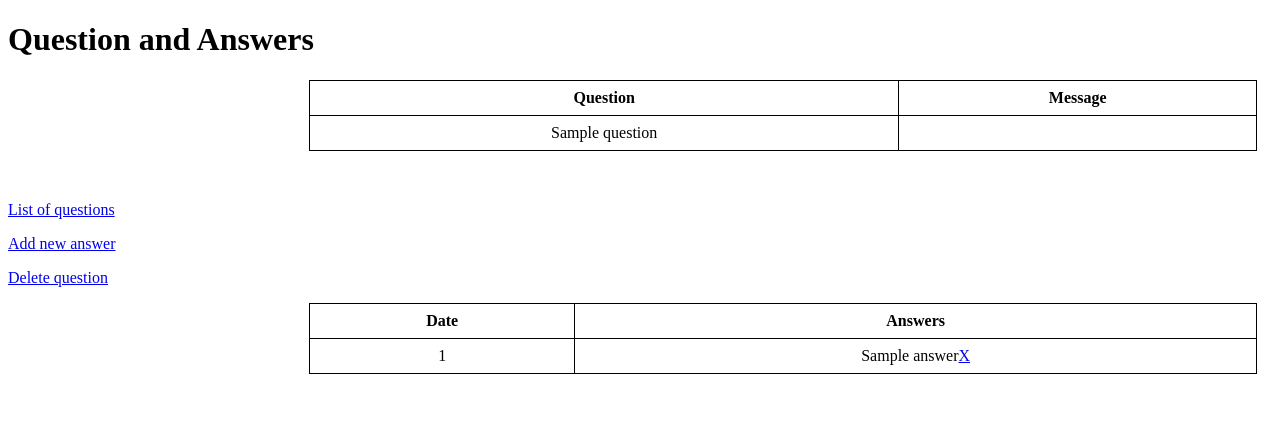
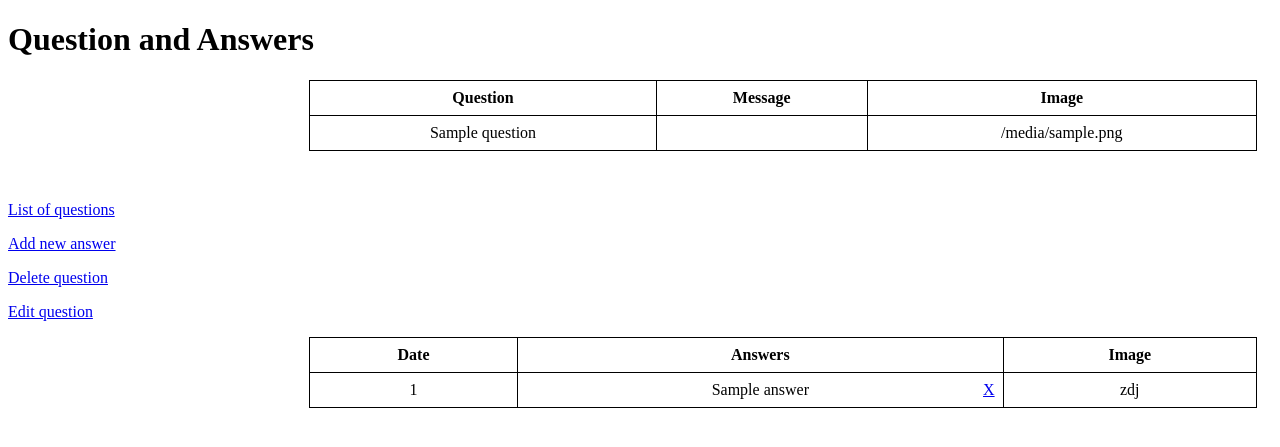
Before and after one commit to nikolawierzbowska/ASKmate_1, a Python web app: template templates/question.html in a window 1280 px wide. Shown: the top 447 px of the page. Run offline with Jinja, Linux system fonts and the light colour scheme; the template is opened without the code that fills it: most values are stand-ins (such as "Sample title", 1, 10 or a date in 2020).

Commit message:
Edit question done

```diff
--- a/data/answer.csv
+++ b/data/answer.csv
@@ -1,5 +1,5 @@
 id,submission_time,vote_number,question_id,message,image
 4,1686237960,0,2,cccccccccccccccccccccccccccc,0
-5,1686237966,0,2,bbbbbbbbbbbbbbbbbbbbbbbbbbbbbbbbbbbb,0
+5,1686237966,0,2,bbbbbbbbbbbbbbbbbbbbbbbbbbbbbbbbbbbb,image2
 7,1686237990,0,3,ddddddddddddddddddddddddddddddddddddddddddddddddddddd,0
-8,1686251292,0,4,zzzzzzzzzzzz,0
+8,1686251292,0,4,zzzzzzzzzzzz,image4
--- a/templates/question.html
+++ b/templates/question.html
@@ -16,19 +16,35 @@
             padding: 8px;
             text-align: center;
         }
+
+        .cell-content {
+            position: relative;
+            text-align: center;
+        }
+
+        .cell-text {
+            display: block;
+        }
+
+        .delete-button {
+            position: absolute;
+            top: 0;
+            right: 0;
+        }
     </style>
 </head>
 <body>
     <h1>Question and Answers</h1>
-
     <table>
         <tr>
             <th>Question</th>
             <th>Message</th>
+            <th>Image</th>
         </tr>
         <tr>
             <td>{{ question }}</td>
             <td>{{ message }}</td>
+            <td>{{ image }}</td>
         </tr>
     </table>
 <p>
@@ -40,17 +56,29 @@
 <p>
     <a href='/question/{{question_id}}/delete'>Delete question</a>
 </p>
+<p>
+    <a href='/question/{{question_id}}/edit'>Edit question</a>
+</p>
+
 
 
     <table>
          <tr>
              <th>Date</th>
              <th>Answers</th>
+             <th>Image</th>
         </tr>
         {% for answer in answers %}
         <tr>
-            <td>{{ answer[0] }}</td>
-            <td>{{answer[1]}}<a href="/answer/{{answer[2]}}/delete">&#88;</a></td>
+            <td>{{answer[0]}}</td>
+            <td>
+                <div class="cell-content">
+                    <span class="cell-text">{{answer[1]}}</span>
+                    <a href="/answer/{{answer[2]}}/delete" class="delete-button">&#88;</a>
+
+                </div>
+            </td>
+            <td>zdj</td>
         </tr>
         {% endfor %}
     </table>
```
Also changed, not shown: data/question.csv (+5 -3 lines), data_manager.py (+20 -10 lines), server.py (+23 -4 lines), templates/edit_question.html (renamed from templates/add_question.html, +5 -5 lines).
